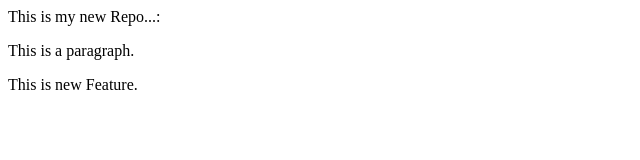
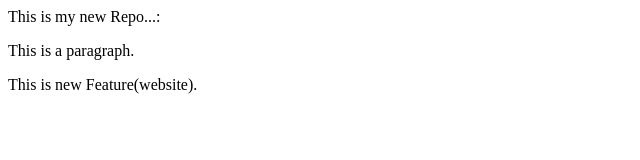
Before and after one commit to abdulwahid-data/localRepo, a plain HTML site: page index.html in a window 1280 px wide. Shown: the full height of the page, 0-640 px from the left. Drawn offline with Linux system fonts and the light colour scheme.

Commit message:
Add website

```diff
--- a/index.html
+++ b/index.html
@@ -2,4 +2,4 @@
     This is my new Repo...:
 </p>
 <p>This is a paragraph. </p>
-<p>This is new Feature.</p>
+<p>This is new Feature(website).</p>
```
